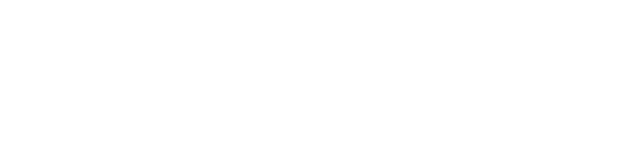
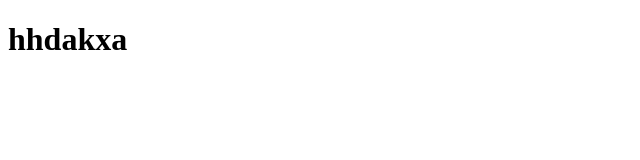
Before and after one commit to WalterFox22/Gittaller, a plain HTML site: page index.html in a window 1280 px wide. Shown: the whole page, without its empty margins (0-640 px from the left). Drawn offline with Linux system fonts and the light colour scheme.

Commit message:
Cambios de archivos

```diff
--- a/index.html
+++ b/index.html
@@ -6,6 +6,6 @@
     <title>Document</title>
 </head>
 <body>
-
+    <h1>hhdakxa</h1>
 </body>
 </html>
```
Also changed, not shown: holamundo.txt (added).
